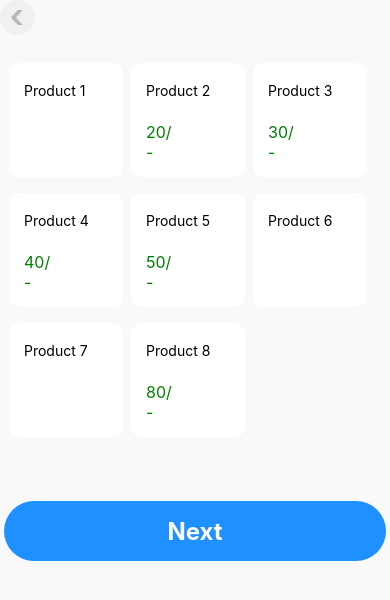
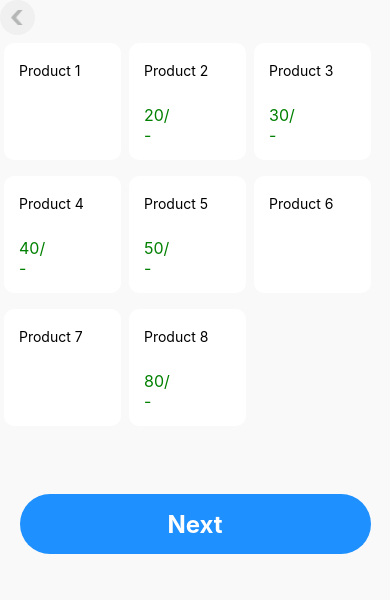
Before and after one commit to PrernaBadwane/OnMarketBusiness, a React Native app: screen /Billing in a window 390 px wide. Shown: the top 600 px of the page. Built offline with nearby package versions, Linux system fonts and the light colour scheme.

Commit message:
updated products and billing page

```diff
--- a/screens/Billing.tsx
+++ b/screens/Billing.tsx
@@ -1,4 +1,4 @@
-import React from 'react';
+import React, { useState, useEffect } from 'react';
 import {
   SafeAreaView,
   ScrollView,
@@ -7,14 +7,166 @@ import {
   TouchableOpacity,
   Text,
   Image,
+  FlatList,
+  TextInput,
 } from 'react-native';
-import SelectItem from './SelectionItem';
-import {NativeStackScreenProps} from '@react-navigation/native-stack';
-import {RootStackPramList} from '../App';
+import { NativeStackScreenProps } from '@react-navigation/native-stack';
+import { RootStackPramList } from '../App';
 const previous = require('../images/back.png');
+
 type BillingProps = NativeStackScreenProps<RootStackPramList>;
 
-const Billing = ({navigation}: BillingProps) => {
+interface Product {
+  id: string;
+  product: string;
+  price: number;
+}
+
+interface ItemProps {
+  item: Product;
+  onPress: (product: Product) => void;
+}
+
+const DATA: Product[] = [
+  { id: '1', product: 'Product 1', price: 0 },
+  { id: '2', product: 'Product 2', price: 20 },
+  { id: '3', product: 'Product 3', price: 30 },
+  { id: '4', product: 'Product 4', price: 40 },
+  { id: '5', product: 'Product 5', price: 50 },
+  { id: '6', product: 'Product 6', price: 0 },
+  { id: '7', product: 'Product 7', price: 0 },
+  { id: '8', product: 'Product 8', price: 80 },
+];
+
+const Item: React.FC<ItemProps> = ({ item, onPress }) => {
+  const handlePress = () => {
+    onPress(item);
+  };
+
+  return (
+    <TouchableOpacity onPress={handlePress} style={styles.item}>
+      <ScrollView>
+        <Text style={{ color: 'black', width: '100%', marginVertical: 4 }}>
+          {item.product}
+        </Text>
+      </ScrollView>
+      {item.price > 0 ? <Text style={styles.price}>{item.price}/-</Text> : null}
+    </TouchableOpacity>
+  );
+};
+
+const SelectionItem: React.FC = () => {
+  const [cart, setCart] = useState<Product[]>([]);
+  const [totalAmount, setTotalAmount] = useState(0);
+  const [payAmount, setPayAmount] = useState('');
+  const [selectedProduct, setSelectedProduct] = useState<Product | null>(null);
+  const [inputPrice, setInputPrice] = useState('');
+
+  const removeItemFromCart = (productId: string) => {
+    const updatedCart = cart.filter(item => item.id !== productId);
+    setCart(updatedCart);
+  };
+
+  useEffect(() => {
+    const newTotalAmount = cart.reduce((acc, cur) => acc + cur.price, 0);
+    setTotalAmount(newTotalAmount);
+  }, [cart]);
+
+  const handlePressItem = (product: Product) => {
+    if (product.price === 0) {
+      setSelectedProduct(product);
+    } else {
+      setSelectedProduct(null); // Reset custom price input field visibility
+      setCart(prevCart => [...prevCart, product]);
+    }
+  };
+
+  const handleAddToCart = () => {
+    if (selectedProduct) {
+      const price = parseFloat(inputPrice);
+      if (!isNaN(price) && price > 0) {
+        const productWithPrice: Product = { ...selectedProduct, price };
+        setCart(prevCart => [...prevCart, productWithPrice]);
+        setInputPrice('');
+        setSelectedProduct(null);
+      }
+    }
+  };
+
+  return (
+    <SafeAreaView style={styles.container}>
+      <FlatList
+        data={DATA}
+        renderItem={({ item }) => <Item item={item} onPress={handlePressItem} />}
+        keyExtractor={item => item.id + item.product}
+        numColumns={3}
+      />
+      <View style={styles.marginDiv}>
+        {selectedProduct && (
+          <View style={styles.inputContainer}>
+            <TextInput
+              style={styles.inputField}
+              value={inputPrice}
+              onChangeText={setInputPrice}
+              placeholder="Enter price"
+              placeholderTextColor="#b2b2b2"
+              keyboardType="numeric"
+            />
+            <TouchableOpacity style={styles.button} onPress={handleAddToCart}>
+              <Text style={styles.buttonText}>Add</Text>
+            </TouchableOpacity>
+          </View>
+        )}
+      </View>
+      <View style={styles.marginDiv}>
+        <FlatList
+          data={cart}
+          renderItem={({ item }) => (
+            <View style={styles.cartItem}>
+              <ScrollView horizontal>
+                <Text
+                  style={{ color: 'black', width: '100%', marginVertical: 4 }}>
+                  {item.product}
+                </Text>
+              </ScrollView>
+              <View style={styles.itemProperty}>
+                <Text style={{ color: 'black', marginHorizontal: 8 }}>
+                  {item.price}/-
+                </Text>
+                <TouchableOpacity onPress={() => removeItemFromCart(item.id)}>
+                  <Text style={{ color: 'red' }}>Remove</Text>
+                </TouchableOpacity>
+              </View>
+            </View>
+          )}
+          keyExtractor={item => item.id + item.product}
+        />
+      </View>
+      {totalAmount > 0 && (
+        <View>
+          <View style={styles.amountBlock}>
+            <Text style={styles.amount}>Total Amount:</Text>
+            <Text style={[styles.amount, { width: '40%' }]}>{totalAmount}/-</Text>
+          </View>
+          <View style={styles.amountBlock}>
+            <Text style={styles.amount}>Pay Amount:</Text>
+            <TextInput
+              value={payAmount}
+              onChangeText={text => setPayAmount(text)}
+              cursorColor="#9BDDFF"
+              placeholder="Amount"
+              placeholderTextColor="#b2b2b2"
+              style={styles.inputField}
+              keyboardType="numeric"
+            />
+          </View>
+        </View>
+      )}
+    </SafeAreaView>
+  );
+};
+
+const Billing: React.FC<BillingProps> = ({ navigation }) => {
   const back = () => {
     navigation.navigate('Dashboard');
   };
@@ -25,12 +177,12 @@ const Billing = ({navigation}: BillingProps) => {
         <Image style={styles.img} source={previous} />
       </TouchableOpacity>
       <ScrollView>
-        <SelectItem />
+        <SelectionItem />
         <View>
           <TouchableOpacity
             onPress={() => navigation.navigate('GenerateBill')}
-            style={styles.button}>
-            <Text style={styles.buttonText}>Next</Text>
+            style={styles.nextButton}>
+            <Text style={styles.nextButtonText}>Next</Text>
           </TouchableOpacity>
         </View>
       </ScrollView>
@@ -50,16 +202,15 @@ const styles = StyleSheet.create({
   button: {
     backgroundColor: '#1e90ff',
     elevation: 4,
-    marginTop: 16,
-    padding:12,
+    padding: 12,
     marginHorizontal: 4,
     borderRadius: 64 / 2,
-    height:60,
+    height: 50,
   },
   buttonText: {
     color: 'white',
-    fontSize: 24,
-    fontWeight: 'bold', // make the text bold
+    fontSize: 18,
+    fontWeight: 'bold',
     alignSelf: 'center',
     textAlignVertical: 'center',
     margin: 4,
@@ -76,4 +227,87 @@ const styles = StyleSheet.create({
     height: 15,
     width: 15,
   },
+  item: {
+    backgroundColor: 'white',
+    padding: 15,
+    borderRadius: 10,
+    elevation: 4,
+    width: '30%',
+    aspectRatio: 1,
+    marginVertical: 8,
+    marginHorizontal: 4,
+  },
+  price: {
+    fontSize: 16,
+    marginTop: 5,
+    color: 'green',
+    width: 30,
+  },
+  inputContainer: {
+    flexDirection: 'row',
+    alignItems: 'center',
+    alignSelf: 'center',
+    margin: 10,
+    padding: 20,
+  },
+  marginDiv: {
+    marginVertical: 10,
+  },
+  cartItem: {
+    backgroundColor: '#ffffff',
+    elevation: 4,
+    margin: 4,
+    borderRadius: 4,
+    flexDirection: 'row',
+    padding: 10,
+    alignItems: 'center',
+    justifyContent: 'space-between',
+  },
+  itemProperty: {
+    flexDirection: 'row',
+    gap: 8,
+    marginHorizontal: 10,
+  },
+  amountBlock: {
+    flexDirection: 'row',
+    justifyContent: 'space-between',
+    height: 60,
+    paddingHorizontal: 15,
+  },
+  amount: {
+    color: 'black',
+    fontSize: 18,
+    fontWeight: '600',
+  },
+  inputField: {
+    backgroundColor: 'white',
+    elevation: 4,
+    marginVertical: 8,
+    marginHorizontal: 4,
+    borderRadius: 8,
+    color: 'black',
+    paddingHorizontal: 20,
+    width: '50%',
+    fontSize: 18,
+    fontWeight: '600',
+  },
+  nextButton: {
+    backgroundColor: '#1e90ff',
+    elevation: 4,
+    marginTop: 20,
+    marginHorizontal: 4,
+    borderRadius: 64 / 2,
+    padding: 12,
+    width: '90%',
+    height: 60,
+    alignSelf: 'center',
+  },
+  nextButtonText: {
+    color: 'white',
+    fontSize: 24,
+    fontWeight: 'bold',
+    alignSelf: 'center',
+    textAlignVertical: 'center',
+    margin: 4,
+  },
 });
--- a/screens/Products.tsx
+++ b/screens/Products.tsx
@@ -1,7 +1,15 @@
-import React, { useState } from 'react';
-import { StyleSheet, Text, View, TouchableOpacity, ScrollView, FlatList, Image, Button } from 'react-native';
-import { SafeAreaView } from 'react-native-safe-area-context';
-import symbolicateStackTrace from 'react-native/Libraries/Core/Devtools/symbolicateStackTrace';
+import React, {useState} from 'react';
+import {
+  StyleSheet,
+  Text,
+  View,
+  TouchableOpacity,
+  ScrollView,
+  FlatList,
+  Image,
+  Button,
+} from 'react-native';
+import {SafeAreaView} from 'react-native-safe-area-context';
 
 interface Product {
   id: string;
@@ -9,6 +17,10 @@ interface Product {
   price: number;
   productsDetails: string;
   productImage: string;
+  catogry: string;
+}
+interface catogry{
+
 }
 
 const DATA: Product[] = [
@@ -19,6 +31,7 @@ const DATA: Product[] = [
     productsDetails: 'hh',
     productImage:
       'https://www.shutterstock.com/image-photo/lalbagh-fort-aurangabad-incomplete-mughal-600nw-719918413.jpg',
+    catogry: '1',
   },
   {
     id: '2',
@@ -27,6 +40,7 @@ const DATA: Product[] = [
     productsDetails: 'hh',
     productImage:
       'https://www.shutterstock.com/image-photo/lalbagh-fort-aurangabad-incomplete-mughal-600nw-719918413.jpg',
+    catogry: '1',
   },
   {
     id: '3',
@@ -35,6 +49,7 @@ const DATA: Product[] = [
     productsDetails: 'hh',
     productImage:
       'https://www.shutterstock.com/image-photo/lalbagh-fort-aurangabad-incomplete-mughal-600nw-719918413.jpg',
+    catogry: '1',
   },
   {
     id: '4',
@@ -43,6 +58,7 @@ const DATA: Product[] = [
     productsDetails: 'hh',
     productImage:
       'https://www.shutterstock.com/image-photo/lalbagh-fort-aurangabad-incomplete-mughal-600nw-719918413.jpg',
+    catogry: '1',
   },
   {
     id: '5',
@@ -51,6 +67,7 @@ const DATA: Product[] = [
     productsDetails: 'hh',
     productImage:
       'https://www.shutterstock.com/image-photo/lalbagh-fort-aurangabad-incomplete-mughal-600nw-719918413.jpg',
+    catogry: '1',
   },
   {
     id: '6',
@@ -59,6 +76,7 @@ const DATA: Product[] = [
     productsDetails: 'hh',
     productImage:
       'https://www.shutterstock.com/image-photo/lalbagh-fort-aurangabad-incomplete-mughal-600nw-719918413.jpg',
+    catogry: '1',
   },
   {
     id: '7',
@@ -67,28 +85,41 @@ const DATA: Product[] = [
     productsDetails: 'hh',
     productImage:
       'https://www.shutterstock.com/image-photo/lalbagh-fort-aurangabad-incomplete-mughal-600nw-719918413.jpg',
+    catogry: '1',
   },
-
 ];
 
 const Products = () => {
   const [products, setProducts] = useState(DATA);
 
   const deleteProduct = (id: string) => {
-    setProducts(prevProducts => prevProducts.filter(product => product.id !== id));
+    setProducts(prevProducts =>
+      prevProducts.filter(product => product.id !== id),
+    );
   };
 
-  const renderItem = ({ item }: { item: Product }) => (
+  const renderItem = ({item}: {item: Product}) => (
     <View style={styles.item}>
-      <Image source={{ uri: item.productImage }} style={styles.image} />
+      <Image source={{uri: item.productImage}} style={styles.image} />
       <Text style={styles.productDetails}>{item.product}</Text>
-      <Text style={styles.productDetails}>Price: {'\u20B9'}{item.price}</Text>
-      <Button title="Delete" onPress={() => deleteProduct(item.id)} />
+      <Text style={styles.productDetails}>
+        Price: {'\u20B9'}
+        {item.price}
+      </Text>
+      <TouchableOpacity
+        style={styles.button}
+        onPress={() => deleteProduct(item.id)}>
+        <Text style={styles.buttonText}>Delete</Text>
+      </TouchableOpacity>
     </View>
   );
 
   return (
     <SafeAreaView style={styles.container}>
+      <View>
+        <ScrollView horizontal={true}></ScrollView>
+      </View>
+
       <ScrollView>
         <View>
           <Text style={styles.heading}>All Products</Text>
@@ -98,14 +129,9 @@ const Products = () => {
           renderItem={renderItem}
           keyExtractor={item => item.id}
           numColumns={2}
-
         />
-
       </ScrollView>
-
-
     </SafeAreaView>
-
   );
 };
 
@@ -116,28 +142,24 @@ const styles = StyleSheet.create({
     borderBottomWidth: 1,
     borderBottomColor: '#ccc',
     alignItems: 'center',
-    backgroundColor:"white",
-    elevation:4,
-    width:"45%",
-    margin:10,
-    borderRadius:8,
-    paddingBottom:10
+    backgroundColor: 'white',
+    elevation: 4,
+    width: '45%',
+    margin: 10,
+    borderRadius: 8,
+    paddingBottom: 10,
   },
   image: {
-    width: "100%",
-    height:200,
+    width: '100%',
+    height: 200,
     marginBottom: 10,
-    borderTopRightRadius:8,
-    borderTopLeftRadius:8,
-
-
+    borderTopRightRadius: 8,
+    borderTopLeftRadius: 8,
   },
   container: {
     flex: 1,
-    paddingVertical: "20%",
+    paddingVertical: '20%',
     backgroundColor: '#F9F9F9',
-
-
   },
 
   heading: {
@@ -152,4 +174,16 @@ const styles = StyleSheet.create({
     color: 'gray',
     marginVertical: 4,
   },
+  button: {
+    backgroundColor: '#ff6347',
+    paddingVertical: 10,
+    paddingHorizontal: 20,
+    borderRadius: 20,
+    marginTop: 10,
+  },
+  buttonText: {
+    color: 'white',
+    fontSize: 16,
+    fontWeight: 'bold',
+  },
 });
```
Lines whose indentation alone changed are shown as unchanged.
